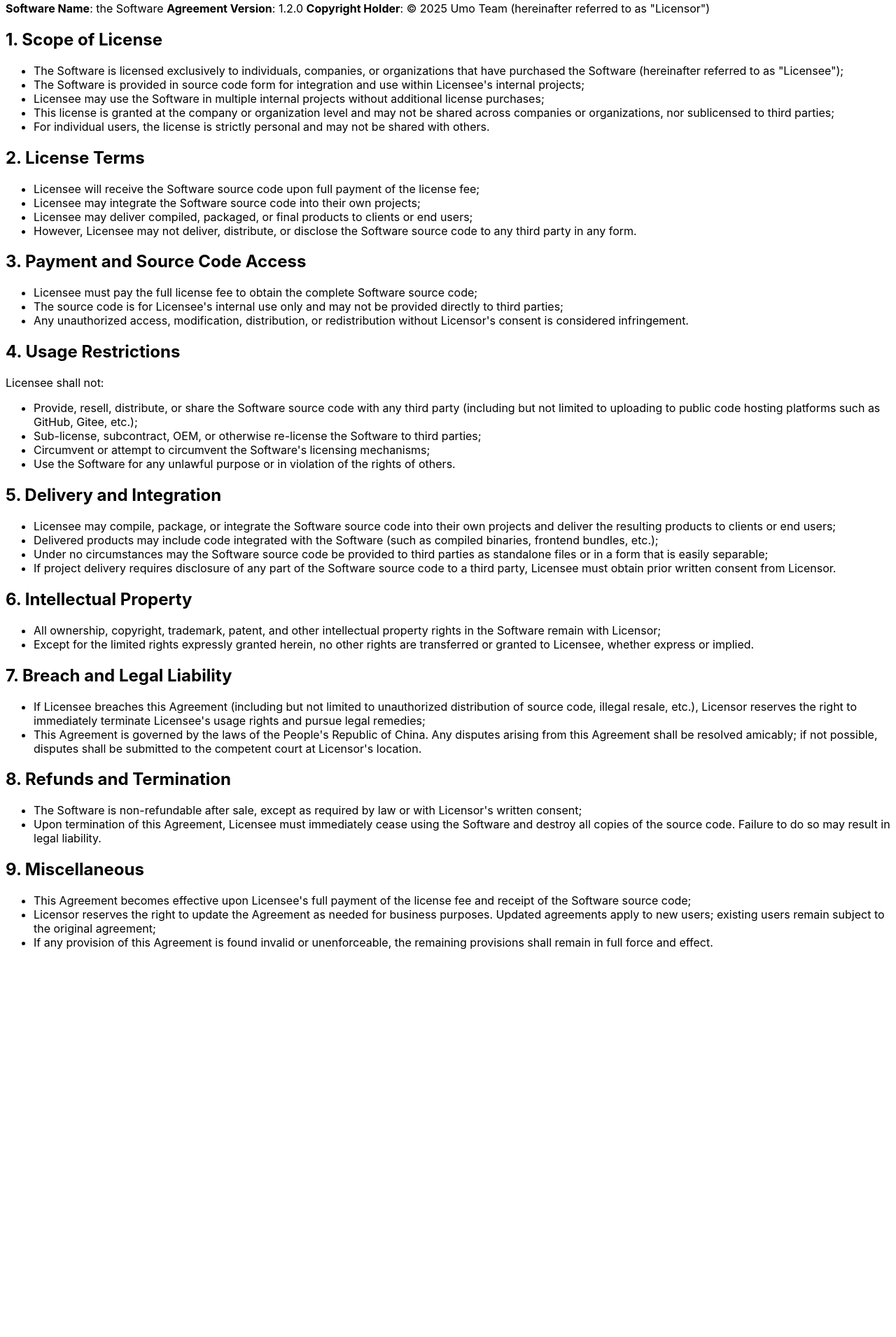
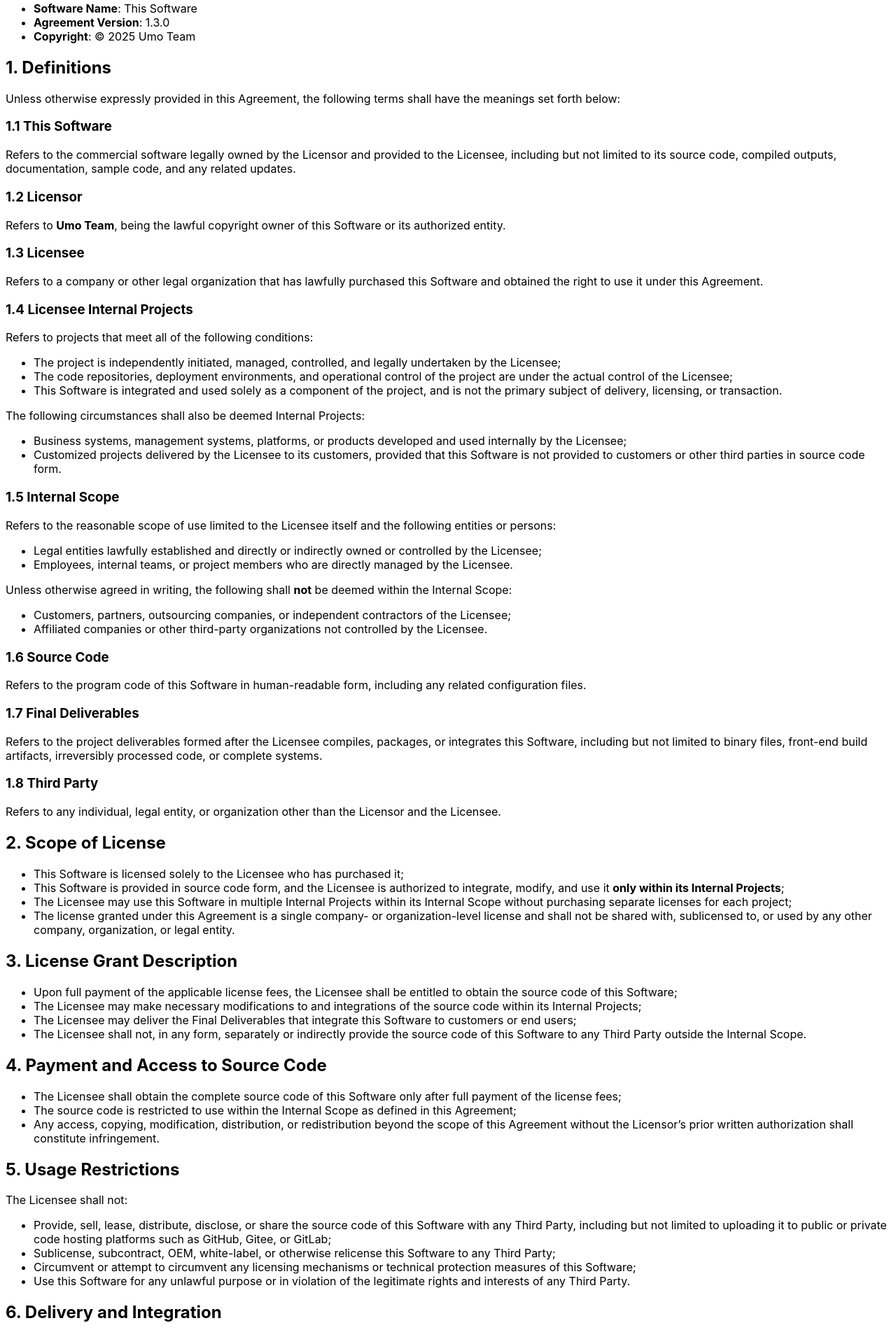
Before and after one commit to umodoc/docs, a Next.js app: page /en/docs/license in a window 1280 px wide. Shown: the part 80-1991 px from the top of the page at 70% size. Before the commit the page ends 1453 px from the top, so only its background shows below. Built offline with nearby package versions, Linux system fonts and the light colour scheme.

Commit message:
完善文档

```diff
--- a/pages/en/docs/license.mdx
+++ b/pages/en/docs/license.mdx
@@ -1,63 +1,117 @@
 # Umo Team Commercial Software License Agreement
 
-**Software Name**: the Software
-**Agreement Version**: 1.2.0
-**Copyright Holder**: © 2025 Umo Team (hereinafter referred to as "Licensor")
+- **Software Name**: This Software
+- **Agreement Version**: 1.3.0
+- **Copyright**: © 2025 Umo Team
 
-## 1. Scope of License
+## 1. Definitions
 
-- The Software is licensed exclusively to individuals, companies, or organizations that have purchased the Software (hereinafter referred to as "Licensee");
-- The Software is provided in source code form for integration and use within Licensee's internal projects;
-- Licensee may use the Software in multiple internal projects without additional license purchases;
-- This license is granted at the company or organization level and may not be shared across companies or organizations, nor sublicensed to third parties;
-- For individual users, the license is strictly personal and may not be shared with others.
+Unless otherwise expressly provided in this Agreement, the following terms shall have the meanings set forth below:
 
-## 2. License Terms
+### 1.1 This Software
 
-- Licensee will receive the Software source code upon full payment of the license fee;
-- Licensee may integrate the Software source code into their own projects;
-- Licensee may deliver compiled, packaged, or final products to clients or end users;
-- However, Licensee may not deliver, distribute, or disclose the Software source code to any third party in any form.
+Refers to the commercial software legally owned by the Licensor and provided to the Licensee, including but not limited to its source code, compiled outputs, documentation, sample code, and any related updates.
 
-## 3. Payment and Source Code Access
+### 1.2 Licensor
 
-- Licensee must pay the full license fee to obtain the complete Software source code;
-- The source code is for Licensee's internal use only and may not be provided directly to third parties;
-- Any unauthorized access, modification, distribution, or redistribution without Licensor's consent is considered infringement.
+Refers to **Umo Team**, being the lawful copyright owner of this Software or its authorized entity.
 
-## 4. Usage Restrictions
+### 1.3 Licensee
 
-Licensee shall not:
+Refers to a company or other legal organization that has lawfully purchased this Software and obtained the right to use it under this Agreement.
 
-- Provide, resell, distribute, or share the Software source code with any third party (including but not limited to uploading to public code hosting platforms such as GitHub, Gitee, etc.);
-- Sub-license, subcontract, OEM, or otherwise re-license the Software to third parties;
-- Circumvent or attempt to circumvent the Software's licensing mechanisms;
-- Use the Software for any unlawful purpose or in violation of the rights of others.
+### 1.4 Licensee Internal Projects
 
-## 5. Delivery and Integration
+Refers to projects that meet all of the following conditions:
 
-- Licensee may compile, package, or integrate the Software source code into their own projects and deliver the resulting products to clients or end users;
-- Delivered products may include code integrated with the Software (such as compiled binaries, frontend bundles, etc.);
-- Under no circumstances may the Software source code be provided to third parties as standalone files or in a form that is easily separable;
-- If project delivery requires disclosure of any part of the Software source code to a third party, Licensee must obtain prior written consent from Licensor.
+* The project is independently initiated, managed, controlled, and legally undertaken by the Licensee;
+* The code repositories, deployment environments, and operational control of the project are under the actual control of the Licensee;
+* This Software is integrated and used solely as a component of the project, and is not the primary subject of delivery, licensing, or transaction.
 
-## 6. Intellectual Property
+The following circumstances shall also be deemed Internal Projects:
 
-- All ownership, copyright, trademark, patent, and other intellectual property rights in the Software remain with Licensor;
-- Except for the limited rights expressly granted herein, no other rights are transferred or granted to Licensee, whether express or implied.
+* Business systems, management systems, platforms, or products developed and used internally by the Licensee;
+* Customized projects delivered by the Licensee to its customers, provided that this Software is not provided to customers or other third parties in source code form.
 
-## 7. Breach and Legal Liability
+### 1.5 Internal Scope
 
-- If Licensee breaches this Agreement (including but not limited to unauthorized distribution of source code, illegal resale, etc.), Licensor reserves the right to immediately terminate Licensee's usage rights and pursue legal remedies;
-- This Agreement is governed by the laws of the People's Republic of China. Any disputes arising from this Agreement shall be resolved amicably; if not possible, disputes shall be submitted to the competent court at Licensor's location.
+Refers to the reasonable scope of use limited to the Licensee itself and the following entities or persons:
 
-## 8. Refunds and Termination
+* Legal entities lawfully established and directly or indirectly owned or controlled by the Licensee;
+* Employees, internal teams, or project members who are directly managed by the Licensee.
 
-- The Software is non-refundable after sale, except as required by law or with Licensor's written consent;
-- Upon termination of this Agreement, Licensee must immediately cease using the Software and destroy all copies of the source code. Failure to do so may result in legal liability.
+Unless otherwise agreed in writing, the following shall **not** be deemed within the Internal Scope:
 
-## 9. Miscellaneous
+* Customers, partners, outsourcing companies, or independent contractors of the Licensee;
+* Affiliated companies or other third-party organizations not controlled by the Licensee.
 
-- This Agreement becomes effective upon Licensee's full payment of the license fee and receipt of the Software source code;
-- Licensor reserves the right to update the Agreement as needed for business purposes. Updated agreements apply to new users; existing users remain subject to the original agreement;
-- If any provision of this Agreement is found invalid or unenforceable, the remaining provisions shall remain in full force and effect.
+### 1.6 Source Code
+
+Refers to the program code of this Software in human-readable form, including any related configuration files.
+
+### 1.7 Final Deliverables
+
+Refers to the project deliverables formed after the Licensee compiles, packages, or integrates this Software, including but not limited to binary files, front-end build artifacts, irreversibly processed code, or complete systems.
+
+### 1.8 Third Party
+
+Refers to any individual, legal entity, or organization other than the Licensor and the Licensee.
+
+## 2. Scope of License
+
+* This Software is licensed solely to the Licensee who has purchased it;
+* This Software is provided in source code form, and the Licensee is authorized to integrate, modify, and use it **only within its Internal Projects**;
+* The Licensee may use this Software in multiple Internal Projects within its Internal Scope without purchasing separate licenses for each project;
+* The license granted under this Agreement is a single company- or organization-level license and shall not be shared with, sublicensed to, or used by any other company, organization, or legal entity.
+
+## 3. License Grant Description
+
+* Upon full payment of the applicable license fees, the Licensee shall be entitled to obtain the source code of this Software;
+* The Licensee may make necessary modifications to and integrations of the source code within its Internal Projects;
+* The Licensee may deliver the Final Deliverables that integrate this Software to customers or end users;
+* The Licensee shall not, in any form, separately or indirectly provide the source code of this Software to any Third Party outside the Internal Scope.
+
+## 4. Payment and Access to Source Code
+
+* The Licensee shall obtain the complete source code of this Software only after full payment of the license fees;
+* The source code is restricted to use within the Internal Scope as defined in this Agreement;
+* Any access, copying, modification, distribution, or redistribution beyond the scope of this Agreement without the Licensor’s prior written authorization shall constitute infringement.
+
+## 5. Usage Restrictions
+
+The Licensee shall not:
+
+* Provide, sell, lease, distribute, disclose, or share the source code of this Software with any Third Party, including but not limited to uploading it to public or private code hosting platforms such as GitHub, Gitee, or GitLab;
+* Sublicense, subcontract, OEM, white-label, or otherwise relicense this Software to any Third Party;
+* Circumvent or attempt to circumvent any licensing mechanisms or technical protection measures of this Software;
+* Use this Software for any unlawful purpose or in violation of the legitimate rights and interests of any Third Party.
+
+## 6. Delivery and Integration
+
+* The Licensee may compile, package, or integrate this Software into its Internal Projects and deliver the overall project deliverables to customers or end users;
+* Delivered deliverables may include compiled binaries, front-end build artifacts, or irreversibly processed code;
+* Under no circumstances shall the source code of this Software be provided to any Third Party in a standalone, modular, or easily separable form;
+* If disclosure of any part of the source code to a Third Party is required due to special project needs, the Licensee must obtain the Licensor’s prior written authorization.
+
+## 7. Intellectual Property Rights
+
+* All ownership rights, copyrights, trademarks, patent rights, and other related intellectual property rights in and to this Software shall remain vested in the Licensor;
+* The Licensee is granted only the limited rights of use expressly set forth in this Agreement, and no other express or implied rights are granted;
+* Except for the rights expressly granted herein, nothing in this Agreement shall be construed as a transfer or assignment of any intellectual property rights.
+
+## 8. Breach and Legal Liability
+
+* In the event that the Licensee breaches this Agreement, the Licensor shall have the right to immediately terminate this Agreement and pursue legal liability and damages in accordance with applicable law;
+* This Agreement shall be governed by the laws of the People’s Republic of China;
+* Any dispute arising out of or in connection with this Agreement shall first be resolved through friendly consultation. If such consultation fails, the dispute shall be submitted to the people’s court with jurisdiction at the Licensor’s domicile.
+
+## 9. Refund and Termination
+
+* Once this Software has been delivered, no refunds shall be provided unless otherwise required by mandatory laws or expressly agreed to in writing by the Licensor;
+* Upon termination of this Agreement, the Licensee shall immediately cease use of this Software and destroy all source code and copies in its possession.
+
+## 10. Miscellaneous
+
+* This Agreement shall enter into force on the date the Licensee completes payment of the license fees and obtains the source code of this Software;
+* The Licensor reserves the right to update this Agreement for business needs. Updated agreements shall apply only to new users, while existing users shall continue to be governed by the version effective at the time of purchase;
+* If any provision of this Agreement is held to be invalid or unenforceable, such invalidity or unenforceability shall not affect the validity of the remaining provisions.
```
Also changed, not shown: pages/cn/docs/license.mdx (+95 -41 lines).
